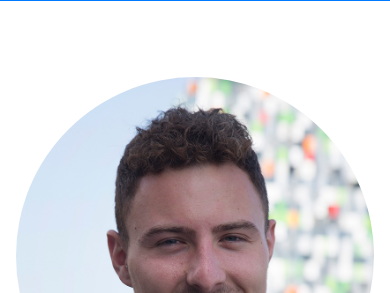
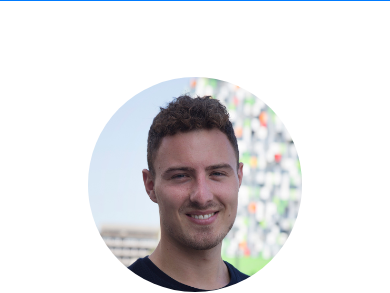
Before and after one commit to tbezemer/tbezemer.github.io, a website with bundled scripts: page index.html in a window 390 px wide. Shown: the part 57-350 px from the top of the page. Built offline with nearby package versions, Linux system fonts and the light colour scheme; a web font is replaced by a local one.

Commit message:
Added profile pic to mobile version, small fix

```diff
--- a/index.html
+++ b/index.html
@@ -64,7 +64,7 @@
       <section class="resume-section p-3 p-lg-5 d-flex d-column" id="about">
         <div class="my-auto">
           <div class="photo_div">
-            <img class="img-fluid img-profile rounded-circle mx-auto mb-2" src="img/profile.png" alt="">
+            <img class="img-fluid img-profile rounded-circle mx-auto mb-2" src="img/profile.png"  style="width: 60%; display: block; margin-left: auto; margin-right: auto;" alt="">
           </div>
           <h1 class="mb-0">Tim
             <span class="text-primary">Bezemer</span>
```
